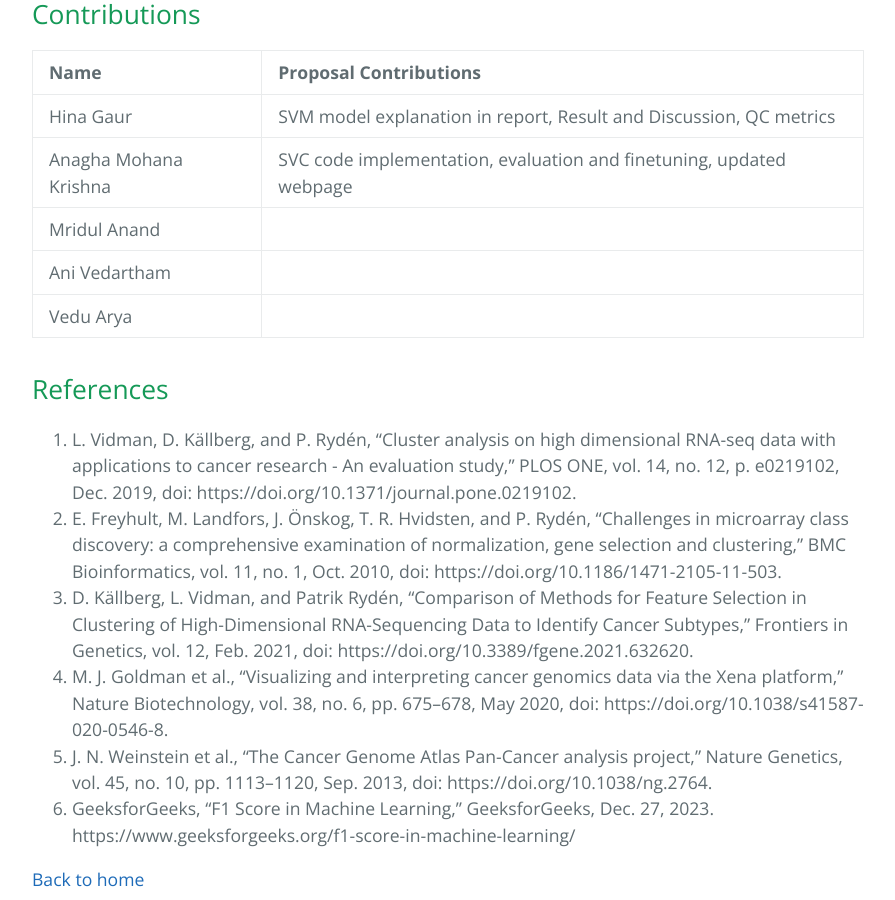
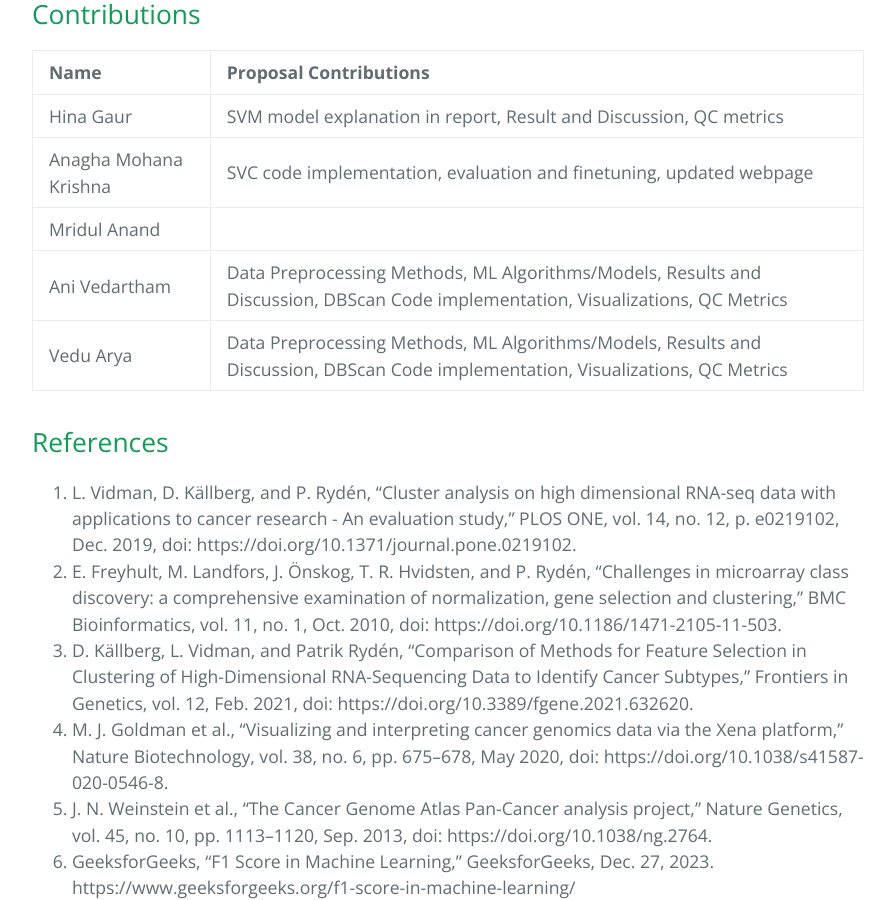
Before and after one commit to AnaghaMKrishna/CS-7641-Project, a Jekyll site: the page built from midpoint_submission/mid_point_report.md, in a window 1280 px wide and 900 px high, scrolled down 13340 px. Shown: the whole window, without its empty margins (192-1087 px from the left). Built offline with Jekyll 4.4.1, drawn with Linux system fonts in a browser that asks for light colours; our own code applies the rules of GitHub Pages for plain Markdown files.

Commit message:
Update mid_point_report.md

```diff
--- a/midpoint_submission/mid_point_report.md
+++ b/midpoint_submission/mid_point_report.md
@@ -150,8 +150,8 @@ If you are unable to view, [please click here](https://gtvault-my.sharepoint.com
 | Hina Gaur          | SVM model explanation in report, Result and Discussion, QC metrics  |
 | Anagha Mohana Krishna  | SVC code implementation, evaluation and finetuning, updated webpage |
 | Mridul Anand           |  |
-| Ani Vedartham |  |
-| Vedu Arya |   |
+| Ani Vedartham | Data Preprocessing Methods, ML Algorithms/Models, Results and Discussion, DBScan Code implementation, Visualizations, QC Metrics |
+| Vedu Arya | Data Preprocessing Methods, ML Algorithms/Models, Results and Discussion, DBScan Code implementation, Visualizations, QC Metrics   |
 
 ## References
 
```
